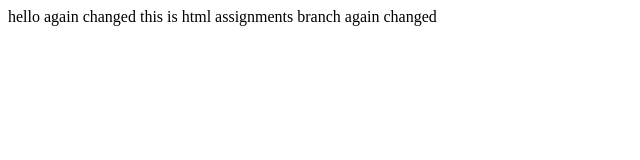
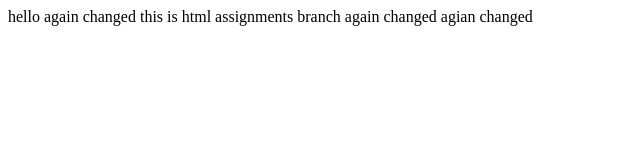
Before and after one commit to krishnachennamsetty12/freshersbatch, a plain HTML site: page Assignments/index.html in a window 1280 px wide. Shown: the whole page, without its empty margins (0-640 px from the left). Drawn offline with Linux system fonts and the light colour scheme.

Commit message:
changes to index.html

```diff
--- a/Assignments/index.html
+++ b/Assignments/index.html
@@ -1,4 +1,4 @@
 <html>hello again changed
 	this is html assignments branch again changed
-
+        agian changed
 </html>
```
